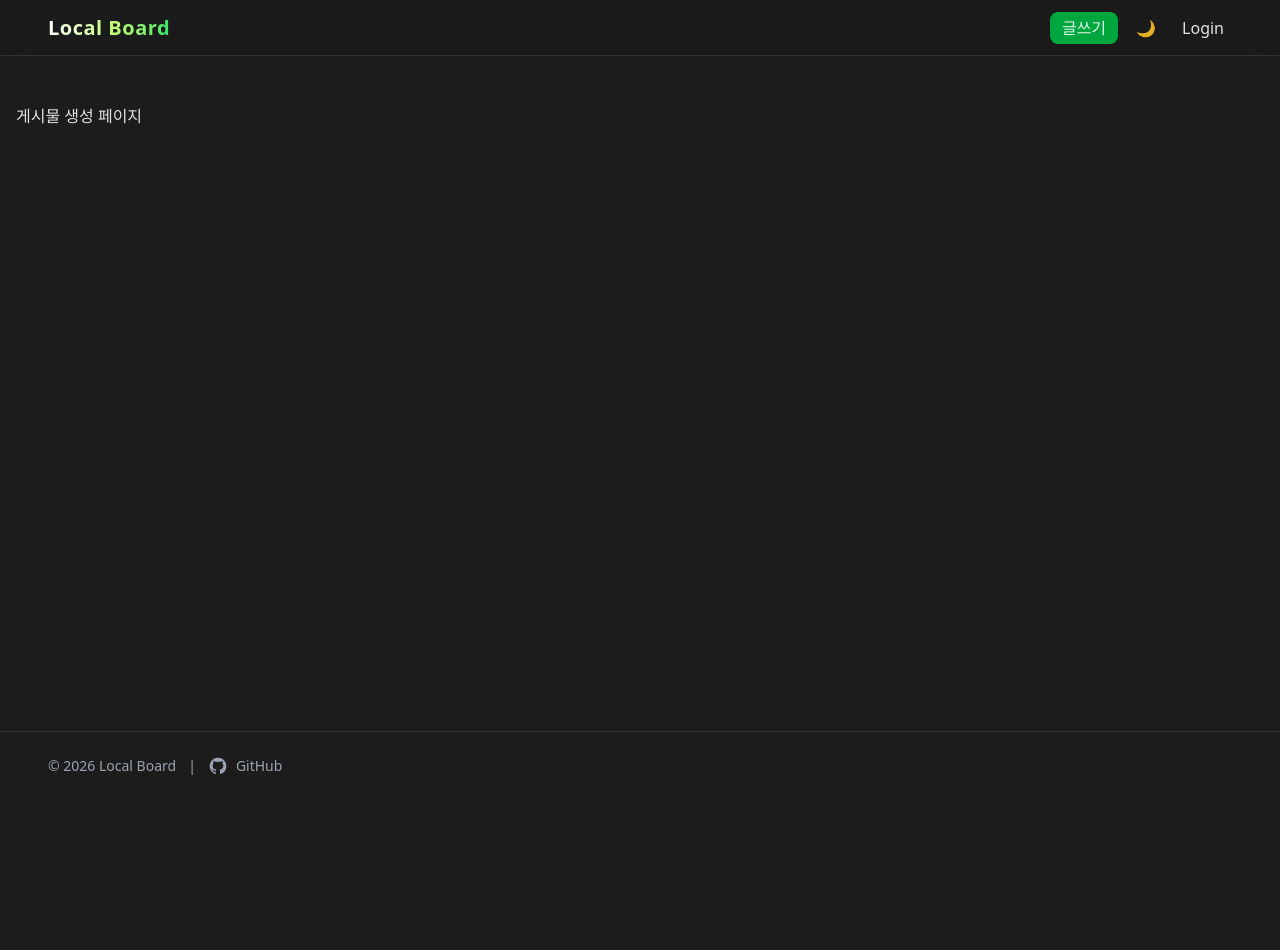
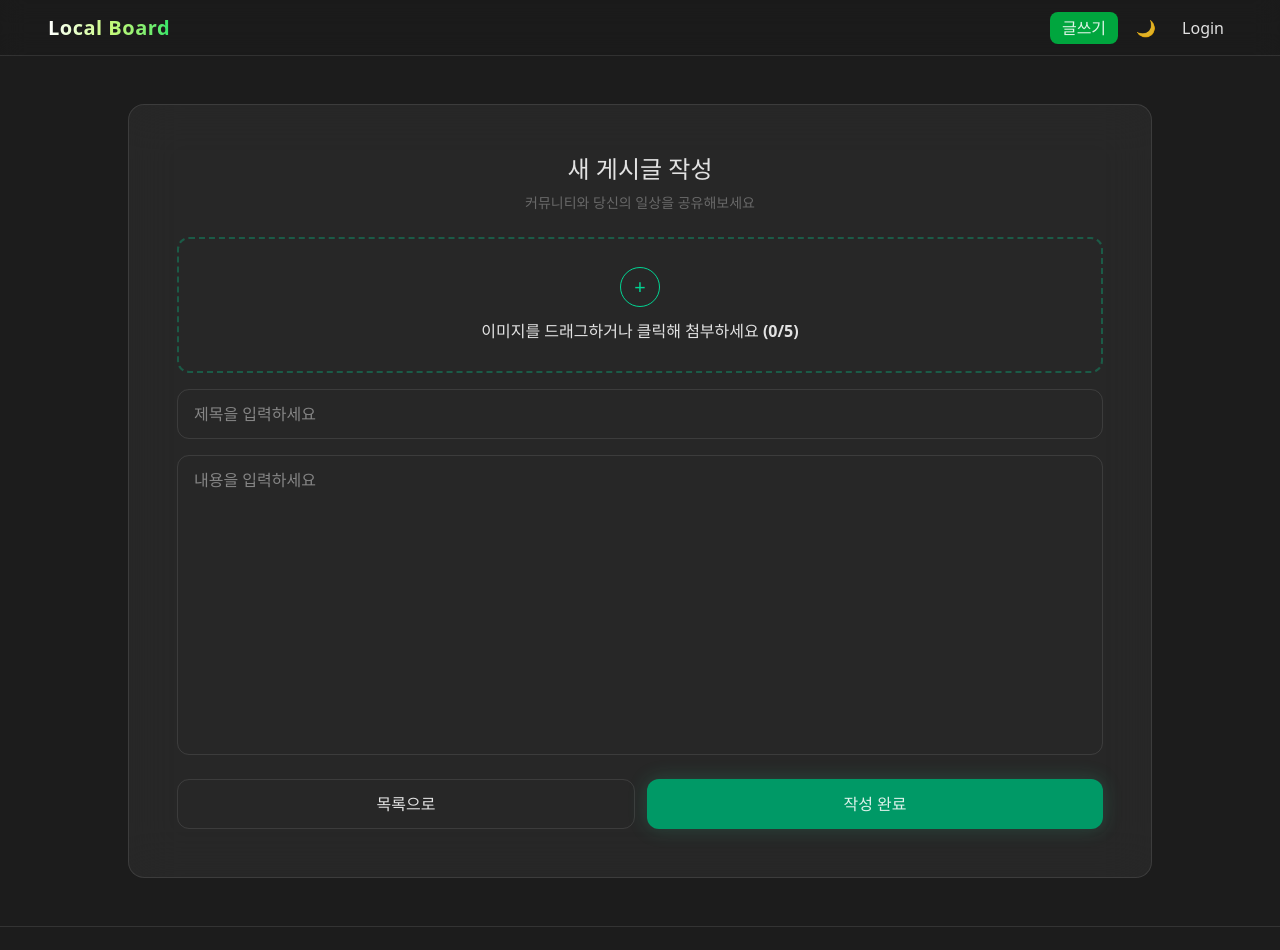
Before and after one commit to alstmd9902/oz_16_react_event, a React (Vite) app in the folder local-board/: page /post/create in a window 1280 px wide. Shown: the top 950 px of the page. Before the commit the page ends 800 px from the top, so only its background shows below. Built offline with nearby package versions, Linux system fonts and the light colour scheme.

Commit message:
feat: 게시글 작성 이미지 업로드 기능 구현

```diff
--- a/local-board/src/components/Main.jsx
+++ b/local-board/src/components/Main.jsx
@@ -47,7 +47,8 @@ const data = [
 // 스프레드(...)로 복사한 새 배열을 만든 뒤 정렬한다
 // 날짜는 문자열이므로 dayjs로 날짜 객체로 바꾸고
 // valueOf()로 숫자(타임스탬프)로 변환해서 비교한다
-const sortedData = [...data].sort(
+// toSorted 불변성을 지켜줌 ... 스프레드 안써도됨
+const sortedData = data.toSorted(
   (a, b) => dayjs(b.date).valueOf() - dayjs(a.date).valueOf()
 );
 
--- a/local-board/src/pages/post/PostCreate.jsx
+++ b/local-board/src/pages/post/PostCreate.jsx
@@ -1,7 +1,194 @@
+import { useEffect, useState } from "react";
+import { useDropzone } from "react-dropzone";
+import { Link } from "react-router-dom";
+
+/**
+ * 게시글 작성 페이지
+ * - 이미지 업로드 + 제목/내용 입력
+ * - 이미지 최대 5장 제한
+ * - 초과 시 경고 + 업로드 차단
+ */
 export default function PostCreate() {
+  const MAX_IMAGES = 5; // 이미지 최대 개수 제한
+
+  const [images, setImages] = useState([]); // [{ file, preview }]
+  const [title, setTitle] = useState(""); // 게시글 제목
+  const [content, setContent] = useState(""); // 게시글 내용
+
+  // 이미지 드롭/선택 시 실행
+  const onDrop = (acceptedFiles) => {
+    if (!acceptedFiles || acceptedFiles.length === 0) return; // 파일 없으면 종료
+
+    setImages((prev) => {
+      const remain = MAX_IMAGES - prev.length; // 남은 이미지 슬롯 계산
+
+      // 최대 개수 초과 → 경고만 띄우고 상태 변경 X
+      if (acceptedFiles.length > remain) {
+        alert(`이미지는 최대 ${MAX_IMAGES}장까지 첨부할 수 있어요.`);
+        return prev; // return 안 하면 일부 파일이 들어가버림 → 아예 추가 막기
+      }
+
+      // 선택한 파일을 미리보기 가능한 형태로 변환
+      const mapped = acceptedFiles.map((file) => ({
+        file,
+        preview: URL.createObjectURL(file) // 이미지 미리보기용 URL
+      }));
+
+      // 기존 이미지 + 새 이미지 합치기
+      return [...prev, ...mapped];
+    });
+  };
+
+  // react-dropzone 단계에서 이미 컷된 경우 안내용
+  const onDropRejected = () => {
+    alert(
+      `이미지는 최대 ${MAX_IMAGES}장까지 첨부할 수 있어요. 다시 선택해주세요`
+    );
+  };
+
+  // dropzone 설정 (입력 처리 + 1차 필터)
+  const { getRootProps, getInputProps, isDragActive, open } = useDropzone({
+    onDrop, // 정상 케이스
+    onDropRejected, // 초과 케이스
+    maxFiles: MAX_IMAGES, // 1차 개수 제한
+    accept: {
+      "image/*": [".jpeg", ".jpg", ".png"] // 이미지 파일만 허용
+    }
+  });
+
+  // 이미지 하나 삭제
+  const handleRemoveImage = (index) => {
+    setImages((prev) => {
+      const target = prev[index];
+      if (target) URL.revokeObjectURL(target.preview); // 메모리 해제
+      return prev.filter((_, i) => i !== index); // 해당 index 제거
+    });
+  };
+
+  // 컴포넌트 종료 시 미리보기 URL 정리
+  useEffect(() => {
+    return () => {
+      images.forEach((img) => URL.revokeObjectURL(img.preview));
+    };
+  }, [images]);
+
   return (
-    <>
-      <div>게시물 생성 페이지</div>
-    </>
+    <div className="flex justify-center px-4">
+      <div className="w-full max-w-5xl flex flex-col gap-4 rounded-2xl bg-white/5 border border-white/10 backdrop-blur-xl p-12">
+        {/* 헤더 */}
+        <header className="text-center mb-2">
+          <h1 className="text-2xl font-bold">새 게시글 작성</h1>
+          <p className="text-sm text-white/30 mt-2">
+            커뮤니티와 당신의 일상을 공유해보세요
+          </p>
+        </header>
+
+        {/* 이미지 업로드 영역 */}
+        <div
+          {...getRootProps({
+            onClick: (e) => e.stopPropagation() // 썸네일 클릭 시 업로드 방지
+          })}
+          className="cursor-pointer rounded-xl border-2 border-dashed border-emerald-400/30 p-7 text-center transition hover:border-emerald-400 hover:shadow-[0_0_20px_rgba(52,211,153,0.35)]"
+        >
+          <input {...getInputProps()} /> {/* 실제 file input */}
+          {images.length > 0 ? (
+            <div className="grid grid-cols-5 gap-3">
+              {images.map((img, idx) => (
+                <div
+                  key={img.preview}
+                  className="relative aspect-square overflow-hidden rounded-lg border border-white/10 group"
+                >
+                  <img
+                    src={img.preview}
+                    alt={`preview-${idx}`}
+                    className="h-full w-full object-cover"
+                  />
+
+                  {/* 개별 이미지 삭제 */}
+                  <button
+                    type="button"
+                    onClick={(e) => {
+                      e.stopPropagation();
+                      handleRemoveImage(idx);
+                    }}
+                    className="absolute top-1 right-1 hidden h-7 w-7 items-center justify-center rounded-full bg-black/60 text-white text-sm group-hover:flex"
+                  >
+                    ✕
+                  </button>
+                </div>
+              ))}
+
+              {/* 5장 미만일 때만 추가 버튼 노출 */}
+              {images.length < MAX_IMAGES && (
+                <button
+                  type="button"
+                  onClick={(e) => {
+                    e.stopPropagation();
+                    open(); // + 버튼으로만 파일 선택
+                  }}
+                  className="flex aspect-square items-center justify-center rounded-lg border-2 border-dashed border-emerald-400/40 text-emerald-400 text-2xl transition hover:border-emerald-400 hover:bg-emerald-400/10"
+                >
+                  +
+                </button>
+              )}
+            </div>
+          ) : isDragActive ? (
+            // 드래그 중 상태
+            <strong className="text-emerald-400">파일을 여기에 놓으세요</strong>
+          ) : (
+            // 초기 상태
+            <div>
+              <button
+                type="button"
+                onClick={(e) => {
+                  e.stopPropagation();
+                  open();
+                }}
+                className="mx-auto mb-3 flex h-10 w-10 items-center justify-center rounded-full border border-emerald-400 text-emerald-400 text-xl"
+              >
+                +
+              </button>
+              <strong>
+                이미지를 드래그하거나 클릭해 첨부하세요 ({images.length}/
+                {MAX_IMAGES})
+              </strong>
+            </div>
+          )}
+        </div>
+
+        {/* 제목 입력 */}
+        <input
+          value={title}
+          onChange={(e) => setTitle(e.target.value)}
+          placeholder="제목을 입력하세요"
+          className="w-full rounded-xl border border-white/10 bg-transparent px-4 py-3 text-md focus:outline-none focus:border-emerald-400 focus:ring-2 focus:ring-emerald-400/30"
+        />
+
+        {/* 내용 입력 */}
+        <textarea
+          value={content}
+          onChange={(e) => setContent(e.target.value)}
+          placeholder="내용을 입력하세요"
+          className="min-h-[300px] w-full rounded-xl border border-white/10 resize-none bg-transparent px-4 py-3 text-md focus:outline-none focus:border-emerald-400 focus:ring-2 focus:ring-emerald-400/30"
+        />
+
+        {/* 하단 버튼 */}
+        <div className="mt-2 flex gap-3">
+          <Link
+            to="/"
+            className="flex-1 rounded-xl border border-white/10 py-3 text-md text-center transition hover:border-emerald-400 hover:text-emerald-400"
+          >
+            목록으로
+          </Link>
+
+          <button
+            type="button"
+            className="flex-1 rounded-xl bg-emerald-600 py-3 text-md font-medium shadow-[0_0_20px_rgba(52,211,153,0.2)] transition hover:brightness-110"
+          >
+            작성 완료
+          </button>
+        </div>
+      </div>
+    </div>
   );
 }
```
